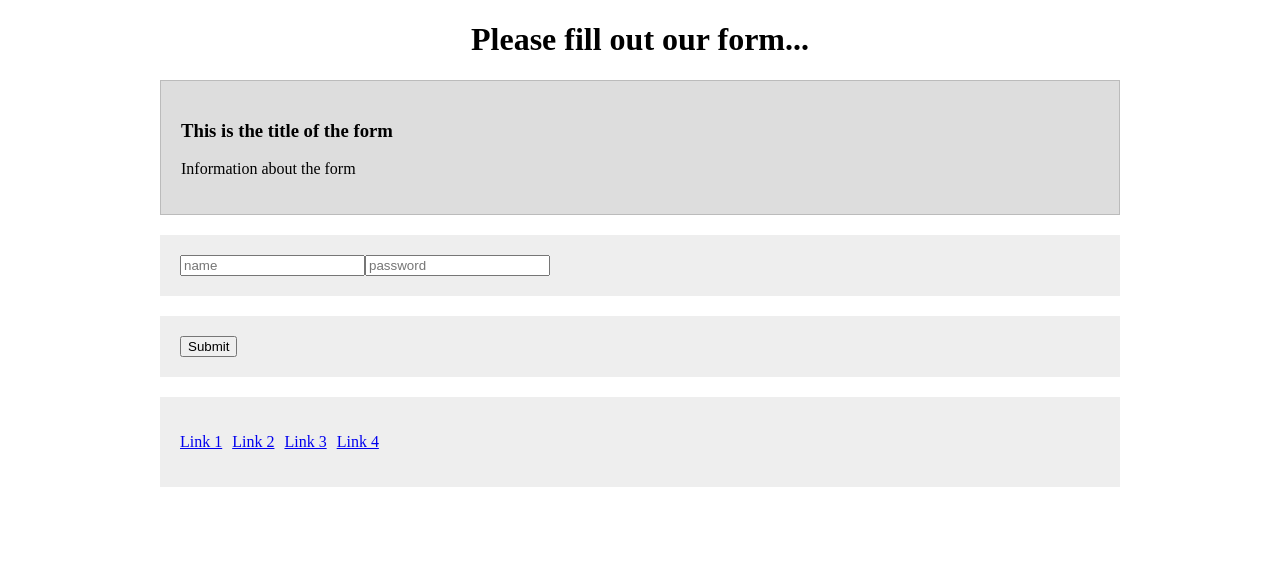
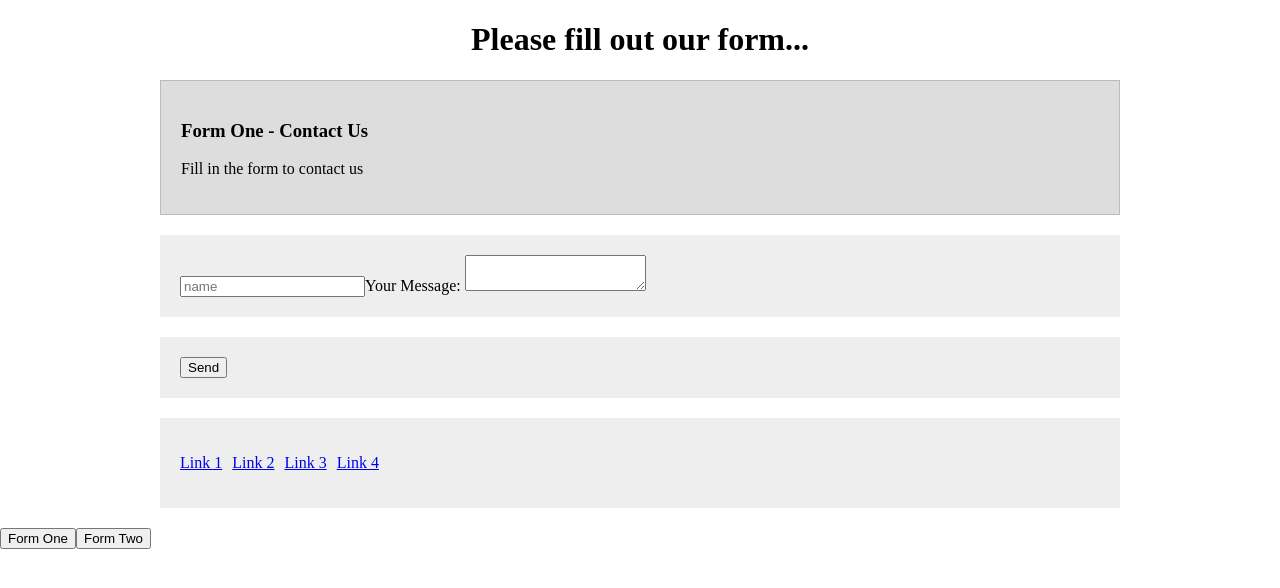
Before and after one commit to JuyelRana/VueJs, a Vue app: page / in a window 1280 px wide. Shown: the top 588 px of the page. Built offline with nearby package versions, Linux system fonts and the light colour scheme.

Commit message:
Dynamic Components

```diff
--- a/src/App.vue
+++ b/src/App.vue
@@ -1,36 +1,28 @@
 <template>
   <div>
-    <FormHelper>
-      <div slot="form-header">
-        <h3>This is the title of the form</h3>
-        <p>Information about the form</p>
-      </div>
-
-      <div slot="form-fields">
-        <input type="text" placeholder="name" required>
-        <input type="password" placeholder="password" required>
-      </div>
-
-      <div slot="form-controls">
-        <button @click="handleSubmit">Submit</button>
-      </div>
-
-    </FormHelper>
+    <!-- This tag will alive a component -->
+    <keep-alive>
+      <component v-bind:is="component"></component>
+    </keep-alive>
+    <button @click="component='FormOne'">Form One</button>
+    <button @click="component='FormTwo'">Form Two</button>
 
   </div>
 </template>
 
 <script>
 
-import FormHelper from './components/FormHelper';
+import FormOne from './components/FormOne';
+import FormTwo from './components/FormTwo';
 
 export default {
   components:{
-    'FormHelper': FormHelper
+    'FormOne': FormOne,
+    'FormTwo': FormTwo
   },
   data(){
     return {
-      title:'I am a dynamic title..'
+      component:'FormOne'
     }
   },
   methods:{
--- /dev/null
+++ b/src/components/FormOne.vue
@@ -0,0 +1,50 @@
+<template>
+  <div>
+    <FormHelper>
+      <div slot="form-header">
+        <h3>Form One - Contact Us</h3>
+        <p>Fill in the form to contact us</p>
+      </div>
+      <div slot="form-fields">
+        <input type="text" placeholder="name" required>
+        <label>Your Message: </label>
+        <textarea></textarea>
+      </div>
+
+      <div slot="form-controls">
+        <button @click="handleSubmit">Send</button>
+      </div>
+    </FormHelper>
+  </div>
+</template>
+
+<script>
+
+import FormHelper from './FormHelper';
+
+export default {
+  components:{
+    'FormHelper':FormHelper
+  },
+  data(){
+    return {
+
+    }
+  },
+  methods:{
+    handleSubmit(){
+      alert('Click Form One');
+    }
+  }
+
+}
+</script>
+
+<!-- Add "scoped" attribute to limit CSS to this component only -->
+<style>
+body{
+  margin: 0;
+  font-family: 'Nunito SemiBold';
+}
+
+</style>
--- /dev/null
+++ b/src/components/FormTwo.vue
@@ -0,0 +1,48 @@
+<template>
+  <div>
+    <FormHelper>
+      <div slot="form-header">
+        <h3>Form Two - Log In</h3>
+        <p>Enter your details to log-in</p>
+      </div>
+      <div slot="form-fields">
+        <input type="text" placeholder="username" required />
+        <input type="password" placeholder="password" required />
+      </div>
+      <div slot="form-controls">
+        <button @click="handleSubmit">Login</button>
+      </div>
+    </FormHelper>
+  </div>
+</template>
+
+<script>
+
+import FormHelper from './FormHelper';
+
+export default {
+  components:{
+    'FormHelper':FormHelper
+  },
+  data(){
+    return {
+
+    }
+  },
+  methods:{
+    handleSubmit(){
+      alert('Click Form Two');
+    }
+  }
+
+}
+</script>
+
+<!-- Add "scoped" attribute to limit CSS to this component only -->
+<style>
+body{
+  margin: 0;
+  font-family: 'Nunito SemiBold';
+}
+
+</style>
```
